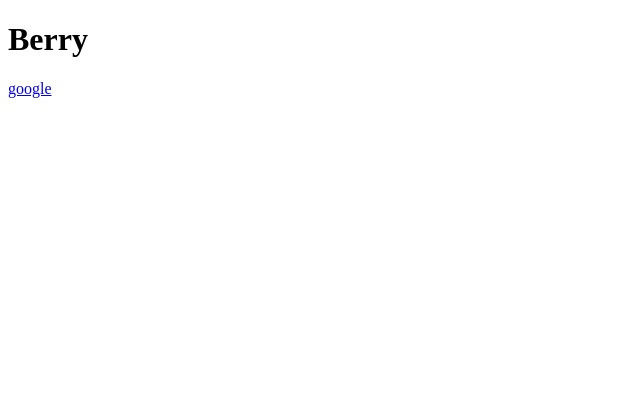
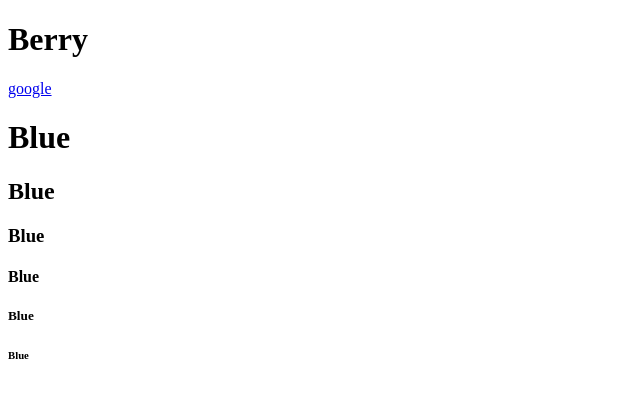
Before and after one commit to BlueBerryTnp/Berry-Project, a plain HTML site: page index.html in a window 1280 px wide. Shown: the whole page, without its empty margins (0-640 px from the left). Drawn offline with Linux system fonts and the light colour scheme.

Commit message:
Update index.html

```diff
--- a/index.html
+++ b/index.html
@@ -11,5 +11,12 @@
 <body>
     <h1>Berry</h1>
     <a href="http://www.google.com" target="_blank">google</a>
+    <h1>Blue</h1>
+    <h2>Blue</h2>
+    <h3>Blue</h3>
+    <h4>Blue</h4>
+    <h5>Blue</h5>
+    <h6>Blue</h6>
+
 </body>
 </html>
```
